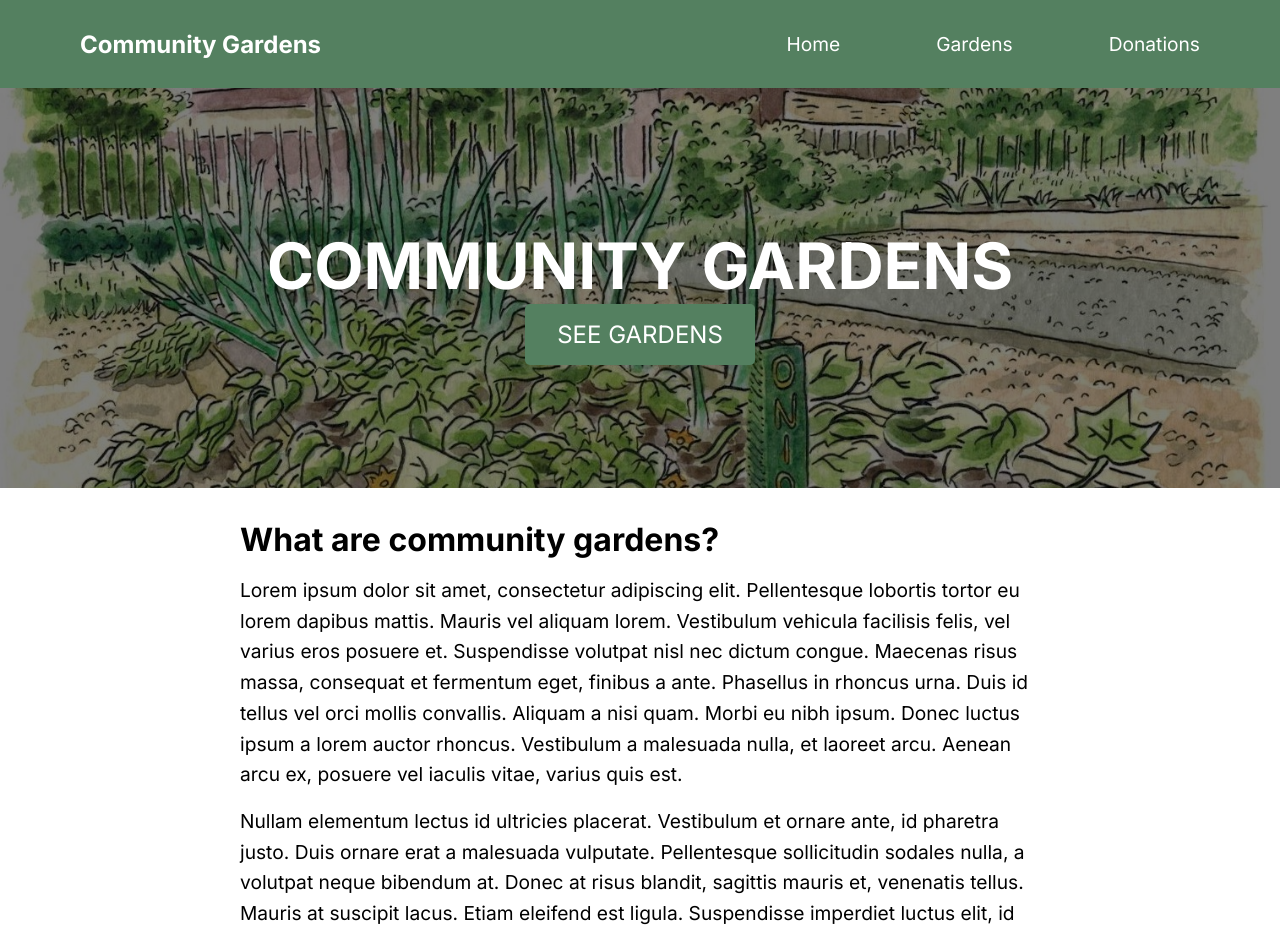
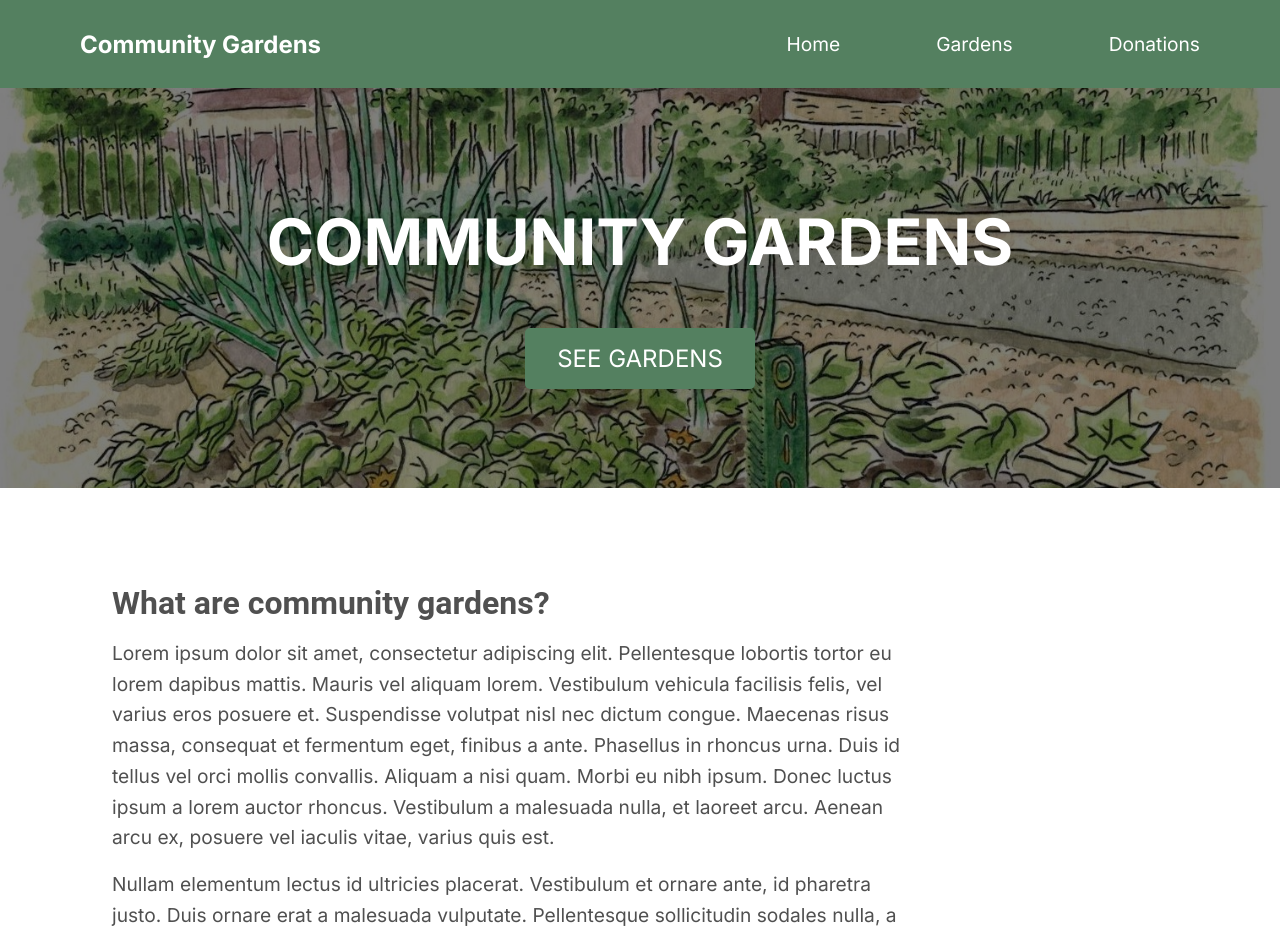
Before and after one commit to fsunstrum/Community-Garden-Database-, a Next.js app in the folder frontend/: page / in a window 1280 px wide. Shown: the top 934 px of the page. Built offline with nearby package versions, Linux system fonts and the light colour scheme.

Commit message:
home page styling updated

```diff
--- a/frontend/src/styles/page.module.css
+++ b/frontend/src/styles/page.module.css
@@ -43,7 +43,7 @@
 
 .headerTitle {
   font-size: 4rem;
-  margin-bottom: 1rem;
+  margin-bottom: 4rem;
 }
 
 .headerButton {
@@ -65,17 +65,22 @@
 
 .infoSection {
   max-width: 800px;
-  margin: 0 auto;
+  margin-top: 4rem;
+  margin-left: 5rem;
+  margin-bottom: 6rem;
   text-align: left;
 }
 
 .infoSection h2 {
   font-size: 2rem;
   margin-bottom: 1rem;
+  font-family: Roboto;
+  color: #505050;
 }
 
 .infoSection p {
   font-size: 1.2rem;
   line-height: 1.6;
   margin-bottom: 1rem;
+  color: #505050;
 }
```
